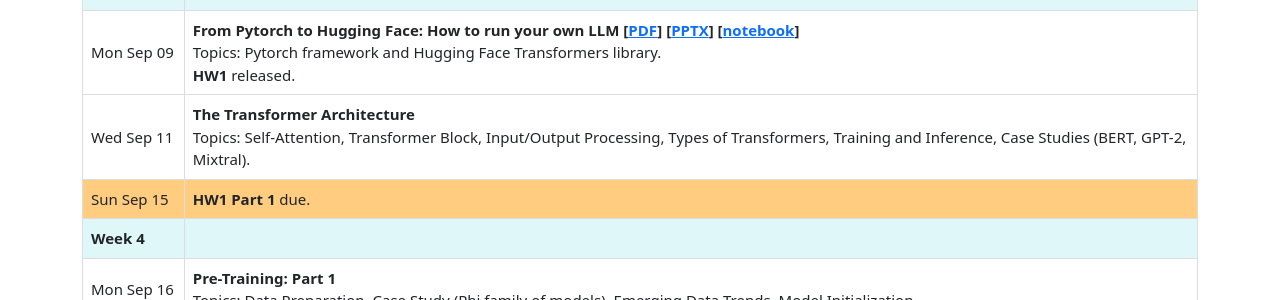
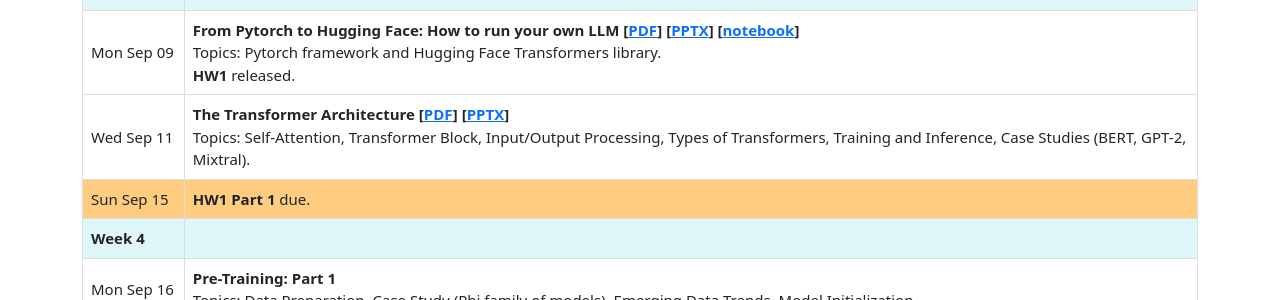
Before and after one commit to llm-class/llm-class.github.io, a Jekyll site: the page built from schedule.html, in a window 1280 px wide and 900 px high, scrolled down 308 px. Shown: the part 156-456 px from the top of the window. Built offline with Jekyll 4.4.1, drawn with Linux system fonts in a browser that asks for light colours.

Commit message:
add slides for lecture 4

```diff
--- a/_data/schedule.yml
+++ b/_data/schedule.yml
@@ -31,6 +31,7 @@
       class: "lecture"
       topic: "The Transformer Architecture"
       details: "Topics: Self-Attention, Transformer Block, Input/Output Processing, Types of Transformers, Training and Inference, Case Studies (BERT, GPT-2, Mixtral)."
+      link: "[<a href=\"sides/Lecture\ 4\ -\ The\ Transformer\ Architecture\ -\ Part\ I\">PDF</a>] [<a href=\"https://docs.google.com/presentation/d/1nzJC8LKhIhk-yAAahsdp-SexiRxcTOV8TgSiWi-Wq-s/edit?usp=sharing\">PPTX</a>]"
     - date: "Sun Sep 15"
       class: "sub_deadline"
       details: "<b>HW1 Part 1</b> due."
```
